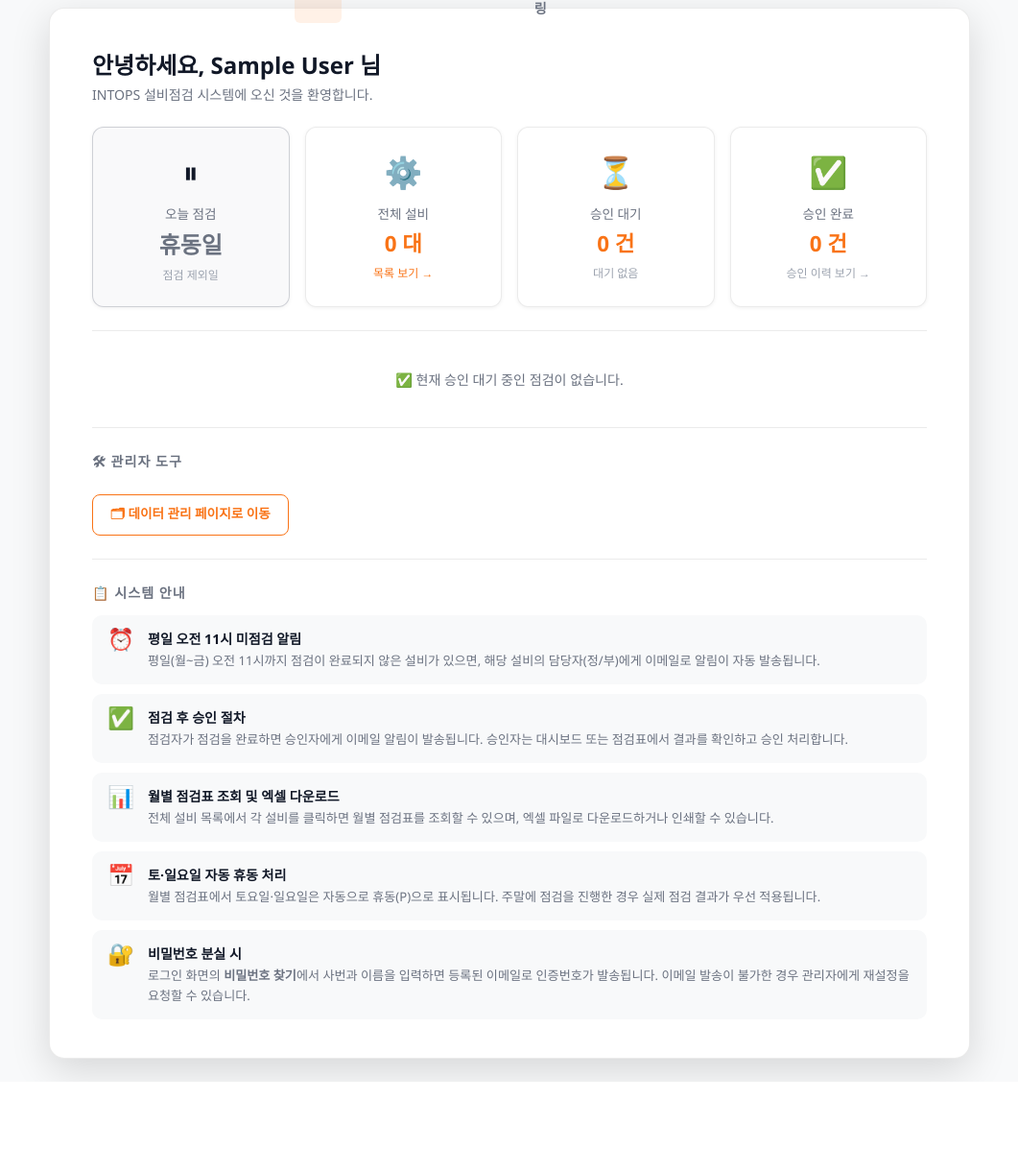
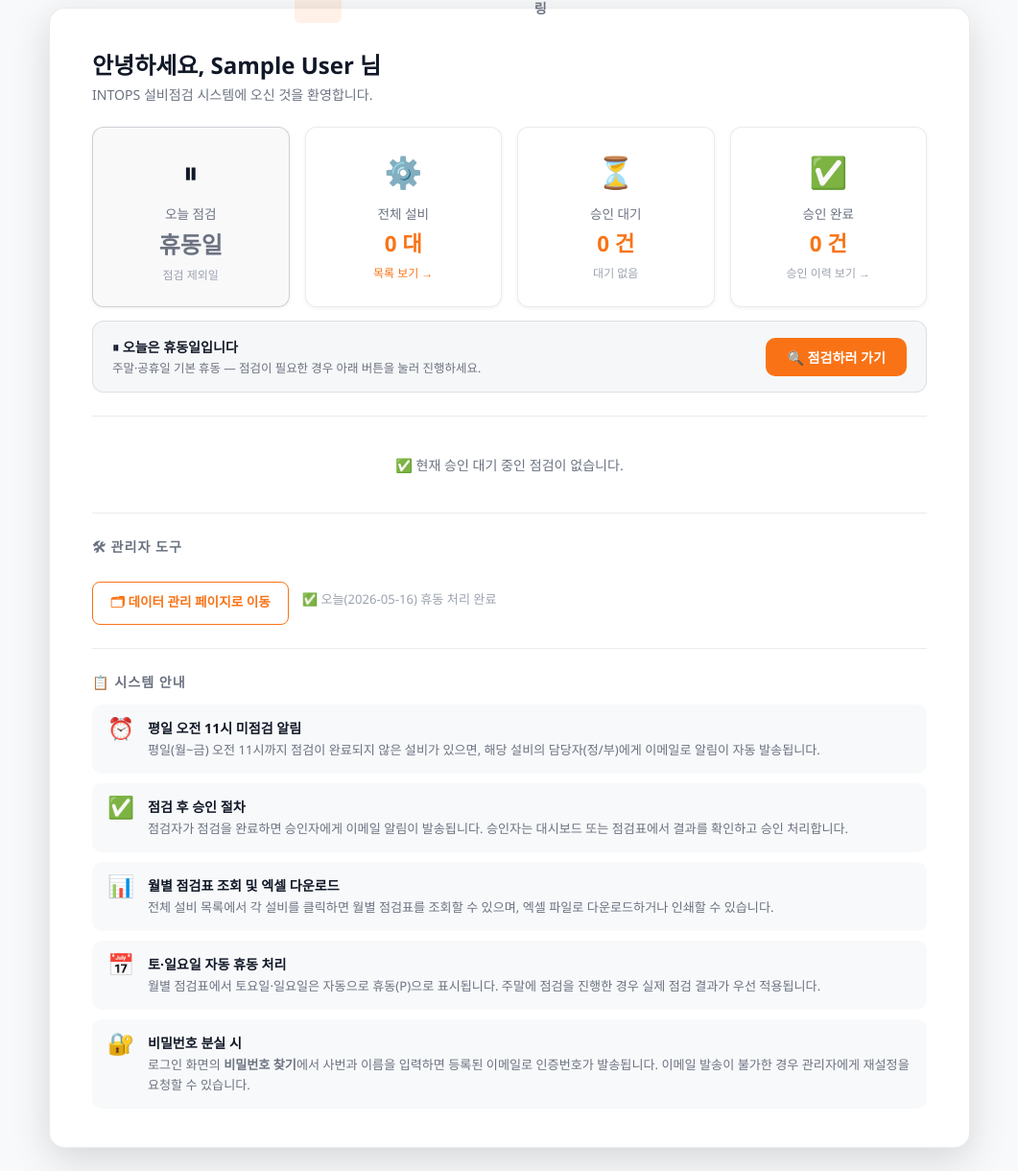
Before and after one commit to chojagal-ops/intops, a Flask app: page /dashboard in a window 1280 px wide. Shown: the part 80-1300 px from the top of the page at 96% size, without its empty margins (109-1170 px from the left). Before the commit the page ends 1207 px from the top, so only its background shows below. Run offline with Flask 3, Linux system fonts and the light colour scheme; the visitor is signed in with stand-in values (Sample User, id 1); data comes from the database, SQL or seed files in the repository; data that the repository does not hold is empty; some libraries are stand-ins or nearby versions.

Commit message:
feat: 대시보드에 점검하기 버튼 + 오늘 전체 휴동 처리 버튼 추가
- 휴동일에 점검 필요 시 [🔍 점검하러 가기] 버튼 → 전체설비 목록으로 이동
- 관리자: [⏸ 오늘 전체 휴동 처리] 버튼 → 오늘 날짜 전 설비 즉시 휴동 처리
- 휴동 처리 완료 후에는 완료 메시지로 교체 표시
- /dashboard/bulk-idle-today 라우트 추가

Co-Authored-By: Claude Sonnet 4.6 <noreply@anthropic.com>

```diff
--- a/app.py
+++ b/app.py
@@ -2304,6 +2304,42 @@ def admin_bulk_idle():
     return redirect(url_for('admin_data'))
 
 
+# ── 대시보드: 오늘 날짜 전 설비 휴동 처리 (관리자 전용 빠른 버튼) ──────────────
+@app.route('/dashboard/bulk-idle-today', methods=['POST'])
+@admin_required
+def dashboard_bulk_idle_today():
+    """오늘 날짜의 모든 설비를 즉시 휴동 처리하고 대시보드로 복귀."""
+    today_str = now_kst().strftime('%Y-%m-%d')
+    admin_id  = session['user_id']
+    conn      = get_db()
+    ph        = '%s' if conn._pg else '?'
+
+    equipments = conn.execute('SELECT id, approver_id FROM equipment').fetchall()
+    for eq in equipments:
+        eq_id       = eq['id']
+        approver_id = eq['approver_id'] or admin_id
+        ts          = today_str + ' 00:00:00'
+        if conn._pg:
+            conn.execute("DELETE FROM inspections WHERE equipment_id=%s AND LEFT(inspected_at,10)=%s",
+                         (eq_id, today_str))
+            conn.execute("""INSERT INTO inspections
+                (equipment_id, inspector_id, result, status, notes, inspected_at, approved_by, approved_at)
+                VALUES (%s,%s,'휴동','승인완료','공휴일/휴동',%s,%s,NOW())""",
+                (eq_id, admin_id, ts, approver_id))
+        else:
+            conn.execute("DELETE FROM inspections WHERE equipment_id=? AND substr(inspected_at,1,10)=?",
+                         (eq_id, today_str))
+            conn.execute("""INSERT INTO inspections
+                (equipment_id, inspector_id, result, status, notes, inspected_at, approved_by, approved_at)
+                VALUES (?,?,'휴동','승인완료','공휴일/휴동',?,?,datetime('now','localtime'))""",
+                (eq_id, admin_id, ts, approver_id))
+
+    conn.commit()
+    conn.close()
+    flash(f'{today_str} — {len(equipments)}개 설비 휴동 처리 완료되었습니다.', 'success')
+    return redirect(url_for('dashboard'))
+
+
 # ── 중복 점검 기록 일괄 정리 (관리자 전용) ────────────────────────────────────
 @app.route('/admin/cleanup-duplicates', methods=['POST'])
 @login_required
@@ -3082,6 +3118,7 @@ def dashboard():
     conn.close()
     return render_template('dashboard.html', today_count=today_count,
                            today_list=today_list, today_is_idle=today_is_idle,
+                           today_str=_today_kst.strftime('%Y-%m-%d'),
                            total_eq=total_eq, pending_list=pending_list,
                            approved_count=approved_count)
 
--- a/templates/dashboard.html
+++ b/templates/dashboard.html
@@ -120,6 +120,22 @@
         {% endif %}
       </div>
 
+      <!-- 휴동일 안내 + 점검하기 버튼 -->
+      {% if today_is_idle %}
+      <div style="margin-top:14px; padding:16px 20px; background:rgba(107,114,128,0.06); border:1px solid rgba(107,114,128,0.18); border-radius:12px; display:flex; align-items:center; justify-content:space-between; flex-wrap:wrap; gap:12px;">
+        <div>
+          <div style="font-size:0.88rem; font-weight:700; color:var(--text); margin-bottom:3px;">⏸ 오늘은 휴동일입니다</div>
+          <div style="font-size:0.78rem; color:var(--text-sub);">주말·공휴일 기본 휴동 — 점검이 필요한 경우 아래 버튼을 눌러 진행하세요.</div>
+        </div>
+        <a href="/equipment-list"
+           style="padding:10px 22px; background:var(--orange); color:#fff; border:none; border-radius:10px;
+                  font-size:0.88rem; font-weight:700; text-decoration:none; white-space:nowrap;
+                  display:inline-flex; align-items:center; gap:6px;">
+          🔍 점검하러 가기
+        </a>
+      </div>
+      {% endif %}
+
       <!-- 오늘 점검 상세 목록 (토글, 휴동일 제외) -->
       {% if today_list and not today_is_idle %}
       <div id="today-detail" style="display:none; margin-top:16px;">
@@ -236,11 +252,25 @@
 
       {% if session.is_admin %}
       <hr class="divider">
-      <div class="section-title" style="margin-bottom:10px;">🛠 관리자 도구</div>
-      <a href="/admin/data" class="btn btn-outline"
-         style="width:auto; padding:8px 18px; font-size:0.85rem; border-color:var(--orange); color:var(--orange);">
-        🗂 데이터 관리 페이지로 이동
-      </a>
+      <div class="section-title" style="margin-bottom:12px;">🛠 관리자 도구</div>
+      <div style="display:flex; gap:10px; flex-wrap:wrap; align-items:center;">
+        <a href="/admin/data" class="btn btn-outline"
+           style="width:auto; padding:9px 18px; font-size:0.85rem; border-color:var(--orange); color:var(--orange);">
+          🗂 데이터 관리 페이지로 이동
+        </a>
+        {% if not today_is_idle %}
+        <form method="POST" action="/dashboard/bulk-idle-today" style="margin:0;"
+              onsubmit="return confirm('오늘({{ today_str }}) 전체 설비를 휴동 처리합니다.\n기존 점검 기록은 삭제됩니다. 계속하시겠습니까?')">
+          <button type="submit"
+                  style="padding:9px 18px; background:rgba(100,116,139,0.10); border:1.5px solid rgba(100,116,139,0.35);
+                         border-radius:8px; color:#475569; font-size:0.85rem; font-weight:700; cursor:pointer; white-space:nowrap;">
+            ⏸ 오늘 전체 휴동 처리
+          </button>
+        </form>
+        {% else %}
+        <span style="font-size:0.82rem; color:#9ca3af; padding:9px 4px;">✅ 오늘({{ today_str }}) 휴동 처리 완료</span>
+        {% endif %}
+      </div>
       {% endif %}
 
       <!-- 시스템 안내 -->
```
